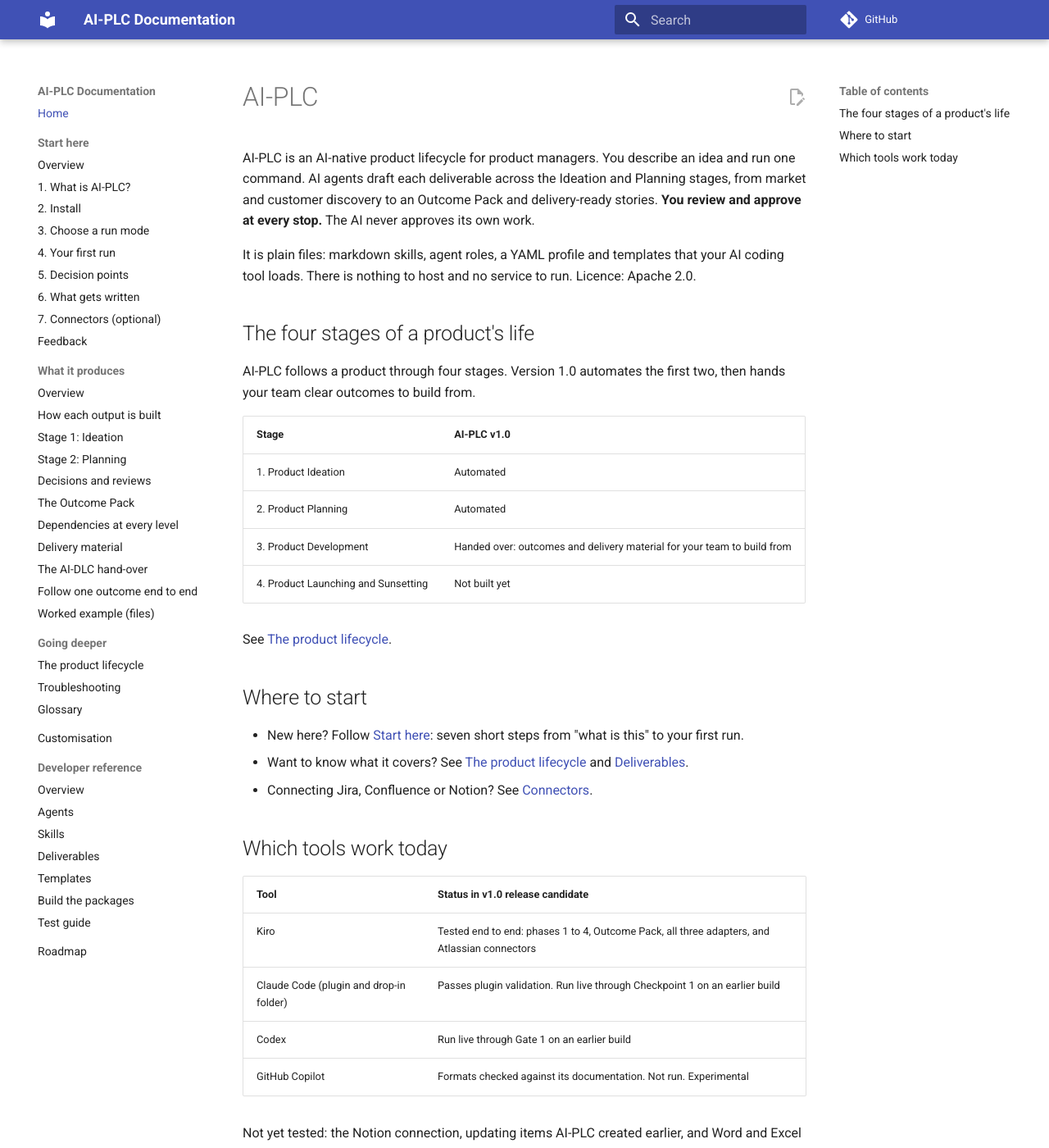
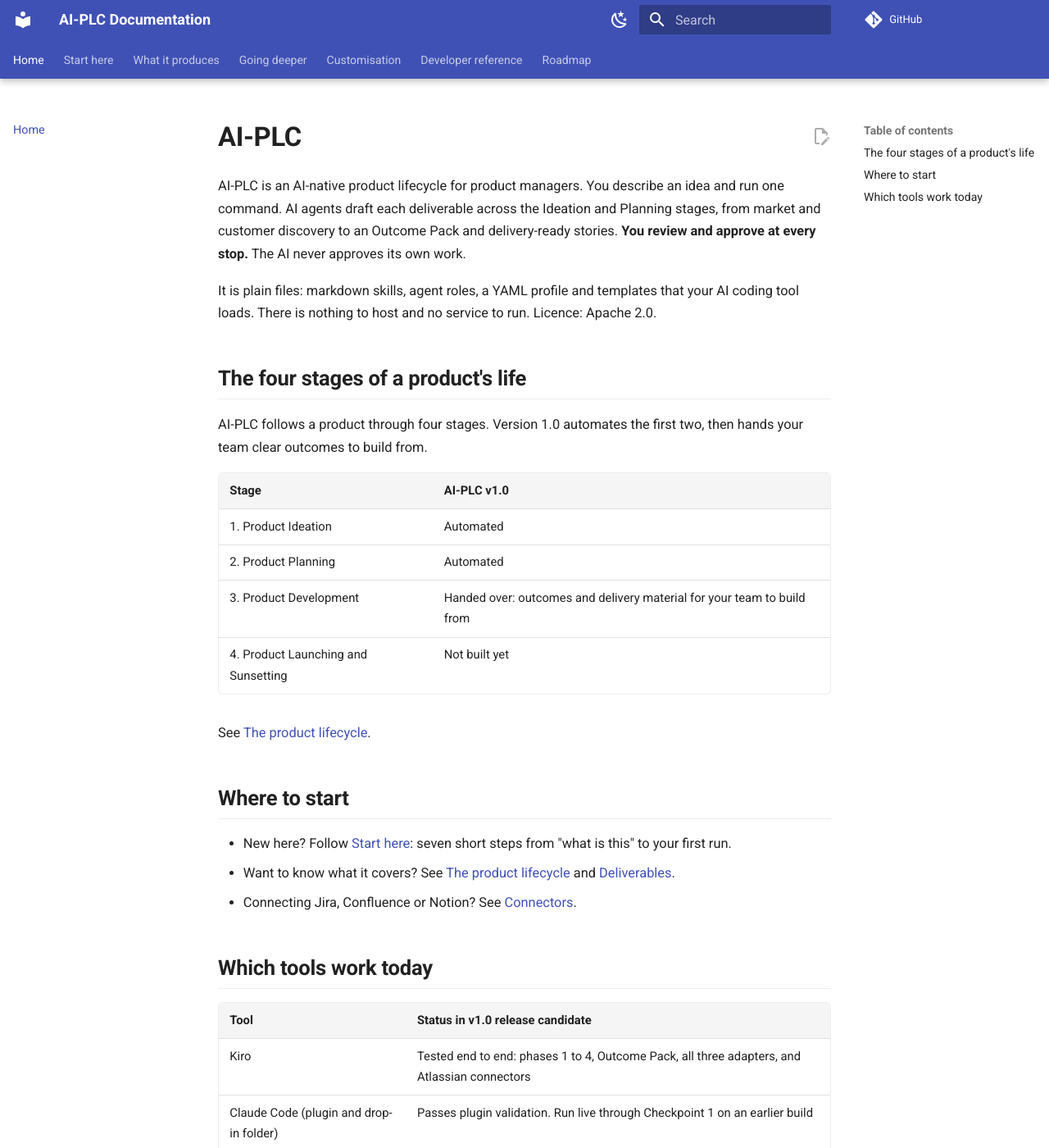
Before and after one commit to lasith-tekly/ai-plc, an MkDocs documentation site: the page built from docs/index.md, in a window 1280 px wide and 1400 px high. Shown: the whole window at 82% size. Built offline with MkDocs 1.6.1 and Material for MkDocs 9.7.7, drawn with Linux system fonts in a browser that asks for light colours; comment, search, counter and statistics services are not loaded.

Commit message:
Docs: top tabs, light/dark palette and a stylesheet to declutter layout, tables and images
Co-Authored-By: Claude Sonnet 5.5 <noreply@anthropic.com>
Claude-Session: https://claude.ai/code/session_01MWPVz2aHoek2etukWYAde9

```diff
--- /dev/null
+++ b/docs/stylesheets/extra.css
@@ -0,0 +1,30 @@
+/* Calmer, more readable layout */
+.md-grid { max-width: 70rem; }
+.md-typeset { font-size: 0.82rem; line-height: 1.7; }
+.md-typeset h1 { color: var(--md-default-fg-color); font-weight: 600; letter-spacing: -0.01em; margin-bottom: 1.2rem; }
+.md-typeset h2 { font-weight: 600; margin-top: 2.4rem; padding-bottom: 0.3rem; border-bottom: 1px solid var(--md-default-fg-color--lightest); }
+.md-typeset h3 { font-weight: 600; margin-top: 1.8rem; }
+
+/* Tables: lighter, easier to scan, scroll instead of squash */
+.md-typeset__table { width: 100%; }
+.md-typeset__table table:not([class]) { display: table; width: 100%; }
+.md-typeset table:not([class]) { font-size: 0.74rem; border: 1px solid var(--md-default-fg-color--lightest); border-radius: 6px; box-shadow: none; }
+.md-typeset table:not([class]) th { background: var(--md-code-bg-color); font-weight: 600; white-space: nowrap; }
+.md-typeset table:not([class]) td, .md-typeset table:not([class]) th { padding: 0.6em 0.9em; vertical-align: top; }
+.md-typeset table:not([class]) tbody tr:hover { background: var(--md-code-bg-color); }
+
+/* Images and diagrams: centred, framed, with quiet captions */
+.md-typeset img { display: block; margin: 1.2rem auto 0.4rem; border: 1px solid var(--md-default-fg-color--lightest); border-radius: 6px; max-width: 100%; height: auto; }
+.md-typeset p > em:only-child { display: block; text-align: center; font-size: 0.72rem; color: var(--md-default-fg-color--light); margin-bottom: 1.4rem; }
+.md-typeset .mermaid { text-align: center; margin: 1.2rem 0; }
+
+/* Admonitions and collapsible blocks: softer */
+.md-typeset .admonition, .md-typeset details { font-size: 0.78rem; border-radius: 6px; box-shadow: none; }
+.md-typeset details > summary { font-weight: 500; }
+
+/* Quotes read as excerpts */
+.md-typeset blockquote { border-left: 3px solid var(--md-primary-fg-color); color: var(--md-default-fg-color--light); padding: 0.2rem 1rem; }
+
+/* Navigation: lighter */
+.md-nav__title { font-weight: 600; }
+.md-nav--primary .md-nav__link { font-size: 0.72rem; }
--- a/mkdocs.yml
+++ b/mkdocs.yml
@@ -6,13 +6,34 @@ edit_uri: edit/main/docs/
 
 theme:
   name: material
+  palette:
+    - media: "(prefers-color-scheme: light)"
+      scheme: default
+      primary: indigo
+      accent: indigo
+      toggle:
+        icon: material/weather-night
+        name: Switch to dark mode
+    - media: "(prefers-color-scheme: dark)"
+      scheme: slate
+      primary: indigo
+      accent: indigo
+      toggle:
+        icon: material/weather-sunny
+        name: Switch to light mode
   features:
-    - navigation.sections
+    - navigation.tabs
+    - navigation.tabs.sticky
+    - navigation.indexes
     - navigation.footer
     - navigation.top
+    - toc.follow
     - search.suggest
     - content.code.copy
     - content.action.edit
+
+extra_css:
+  - stylesheets/extra.css
 
 markdown_extensions:
   - admonition
```
